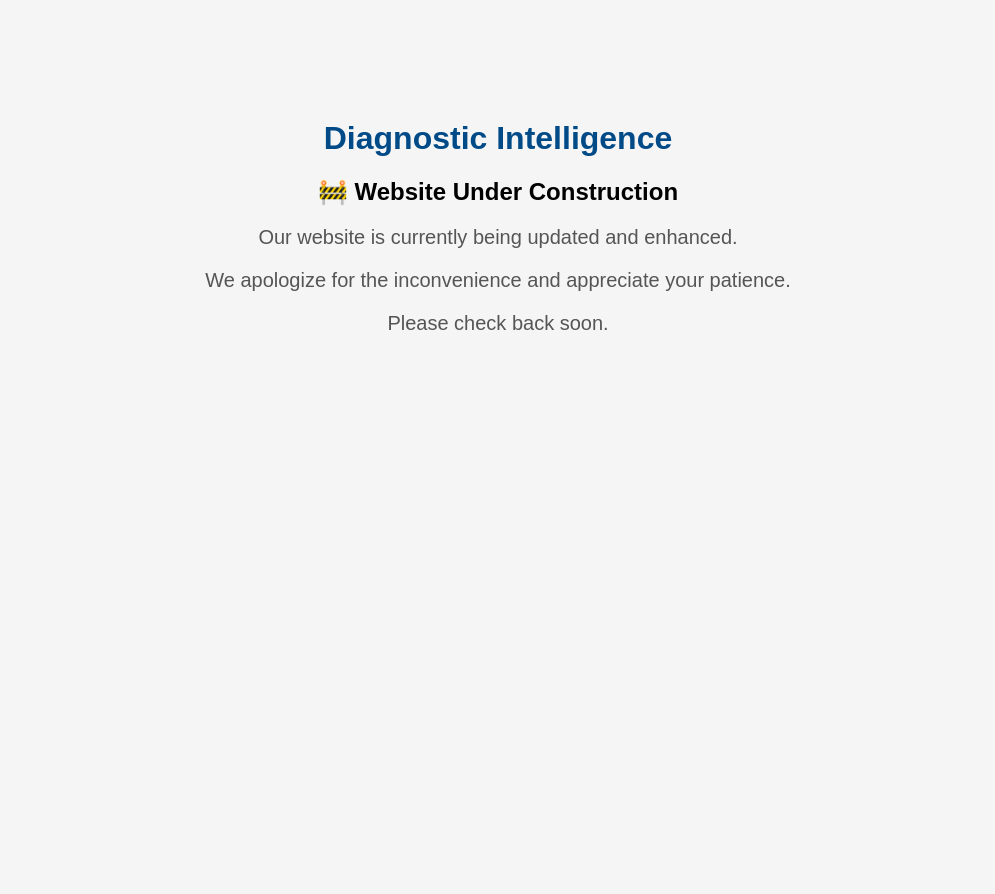
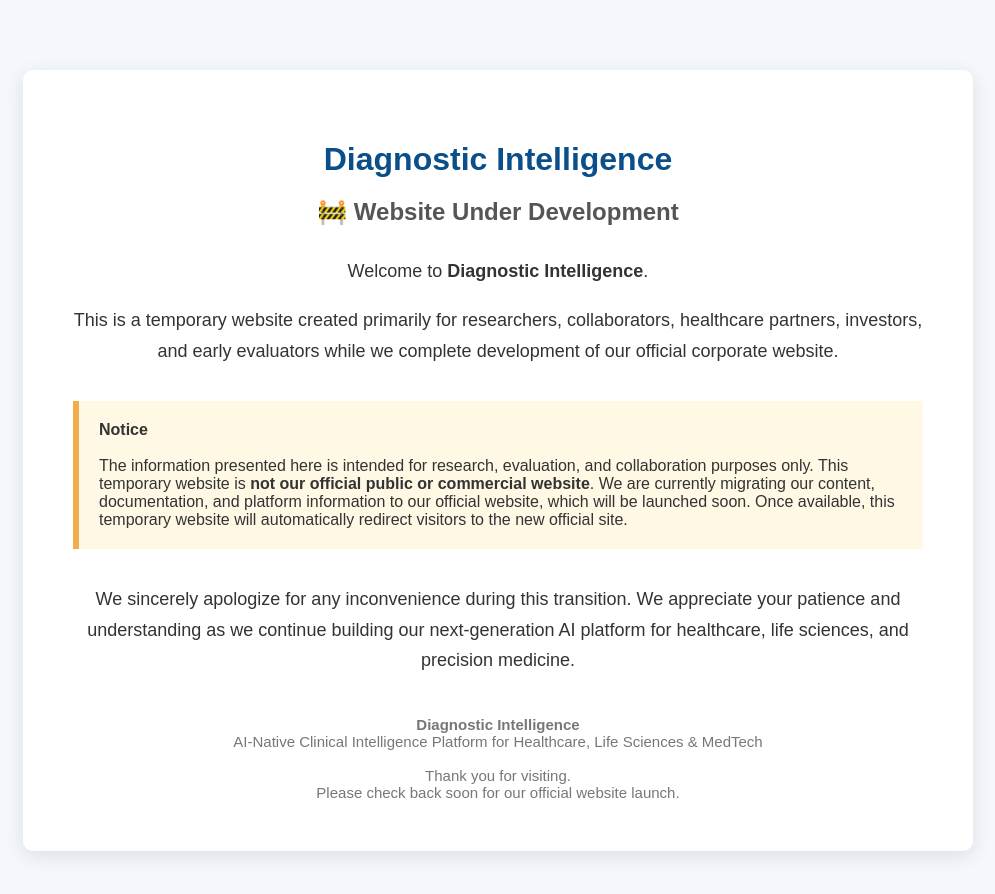
Before and after one commit to ramsamudralaindous/diagnostic-intelligence, a plain HTML site: page index.html in a window 1280 px wide. Shown: the whole page, without its empty margins (142-1137 px from the left). Before the commit the page ends 800 px from the top, so only its background shows below. Drawn offline with Linux system fonts and the light colour scheme.

Commit message:
Update temporary landing page

```diff
--- a/index.html
+++ b/index.html
@@ -1,30 +1,58 @@
 <!DOCTYPE html>
-<html>
+<html lang="en">
 <head>
 <meta charset="UTF-8">
+<meta name="viewport" content="width=device-width, initial-scale=1.0">
+
 <title>Diagnostic Intelligence</title>
 
 <style>
 
 body{
-    font-family:Arial;
-    text-align:center;
-    background:#f5f5f5;
-    margin-top:120px;
+    margin:0;
+    padding:0;
+    background:#f4f7fb;
+    font-family:Arial, Helvetica, sans-serif;
+    color:#333;
 }
 
 .container{
-    width:700px;
-    margin:auto;
+    max-width:850px;
+    margin:70px auto;
+    background:white;
+    padding:50px;
+    border-radius:10px;
+    box-shadow:0 5px 20px rgba(0,0,0,.1);
+    text-align:center;
 }
 
 h1{
-    color:#004b87;
+    color:#0A4E8A;
+    margin-bottom:10px;
+}
+
+h2{
+    color:#555;
+    margin-bottom:30px;
 }
 
 p{
-    font-size:20px;
-    color:#555;
+    font-size:18px;
+    line-height:1.7;
+}
+
+.notice{
+    background:#fff8e5;
+    border-left:6px solid #f0ad4e;
+    padding:20px;
+    margin:35px 0;
+    text-align:left;
+}
+
+.footer{
+    margin-top:40px;
+    color:#777;
+    font-size:15px;
 }
 
 </style>
@@ -37,21 +65,44 @@ p{
 
 <h1>Diagnostic Intelligence</h1>
 
-<h2>🚧 Website Under Construction</h2>
+<h2>🚧 Website Under Development</h2>
 
 <p>
-Our website is currently being updated and enhanced.
+Welcome to <strong>Diagnostic Intelligence</strong>.
 </p>
 
 <p>
-We apologize for the inconvenience and appreciate your patience.
+This is a temporary website created primarily for researchers, collaborators, healthcare partners, investors, and early evaluators while we complete development of our official corporate website.
 </p>
 
+<div class="notice">
+
+<strong>Notice</strong><br><br>
+
+The information presented here is intended for research, evaluation, and collaboration purposes only. This temporary website is <strong>not our official public or commercial website</strong>.
+
+We are currently migrating our content, documentation, and platform information to our official website, which will be launched soon. Once available, this temporary website will automatically redirect visitors to the new official site.
+
+</div>
+
 <p>
-Please check back soon.
+We sincerely apologize for any inconvenience during this transition. We appreciate your patience and understanding as we continue building our next-generation AI platform for healthcare, life sciences, and precision medicine.
 </p>
+
+<div class="footer">
+
+<strong>Diagnostic Intelligence</strong><br>
+AI-Native Clinical Intelligence Platform for Healthcare, Life Sciences & MedTech
+
+<br><br>
+
+Thank you for visiting.<br>
+Please check back soon for our official website launch.
+
+</div>
 
 </div>
 
 </body>
+
 </html>
```
